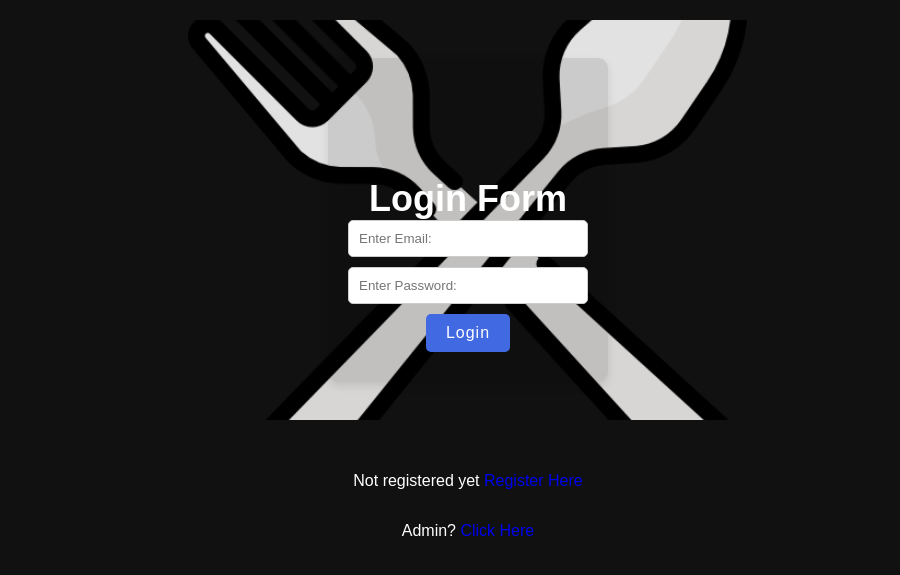
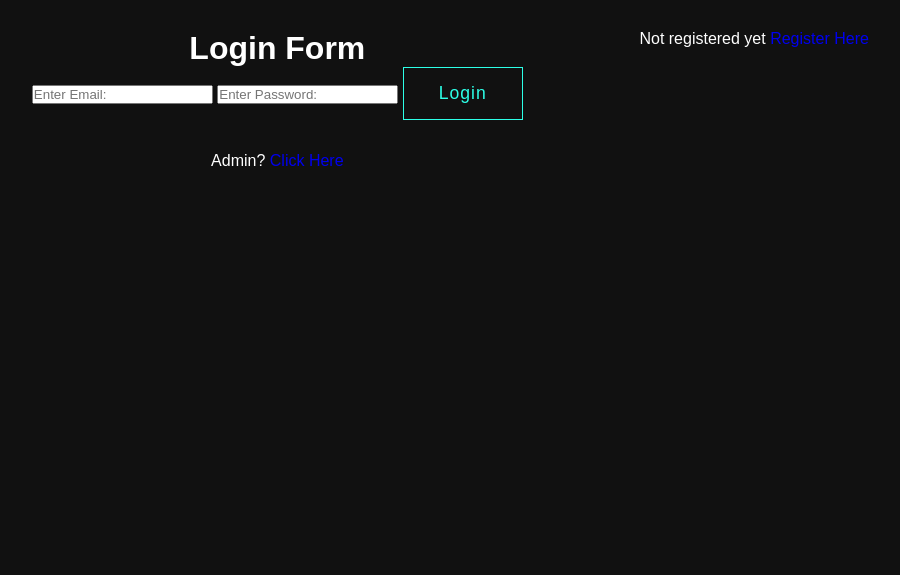
Before and after one commit to AhmedSabryOfficial/Restaurant-Website, a PHP site: page /login.php in a window 1280 px wide. Shown: the top 575 px of the page, without its empty margins (172-1072 px from the left). Run offline with PHP 8.4, Linux system fonts and the light colour scheme.

Commit message:
Update style.css

```diff
--- a/project/style.css
+++ b/project/style.css
@@ -476,72 +476,3 @@
     font-size: 28px;
     color: var(--main-color);
 }
- .container {
-            max-width: 600px;
-            margin: 0 auto;
-            padding: 20px;
-            position: relative; /* Position relative for absolute positioning */
-            text-align: center;
-        }
-
-        /* CSS for form */
-        form {
-            position: absolute;
-            top: 50%; /* Position form vertically centered */
-            left: 50%; /* Position form horizontally centered */
-            transform: translate(-50%, -50%); /* Center form exactly */
-            background-color: rgba(0, 0, 0, 0.1); /* Semi-transparent white background */
-            padding: 20px;
-            border-radius: 10px;
-            box-shadow: 0 4px 8px rgba(0, 0, 0, 0.1); /* Drop shadow */
-        }
-
-        /* CSS for form inputs */
-        form input {
-            width: 100%;
-            padding: 10px;
-            margin-bottom: 10px;
-            box-sizing: border-box;
-            border: 1px solid #ccc;
-            border-radius: 5px;
-        }
-
-        /* CSS for submit button */
-        form input[type="submit"] {
-            width: auto; /* Adjust width as needed */
-            cursor: pointer;
-            background-color: royalblue;
-            color: #fff;
-            border: none;
-            border-radius: 5px;
-            padding: 10px 20px;
-            font-size: 16px;
-        }
-
-        /* CSS for image container (background) */
-        .image-container {
-            background-image: url('fork.png');
-            background-size: cover;
-            background-position: center;
-            height: 400px; /* Set desired height for the image container */
-            margin-bottom: 20px;
-            position: relative;
-        }
-
-        /* CSS for overlay text */
-        .image-container h1 {
-            color: #fff;
-            font-size: 36px;
-            margin-top: 0;
-            padding-top: 100px; /* Adjust vertical padding to position text */
-        }
-
-        /* Responsive styles */
-        @media (max-width: 768px) {
-            .container {
-                padding: 10px;
-            }
-            .image-container h1 {
-                font-size: 24px;
-            }
-        }
```
